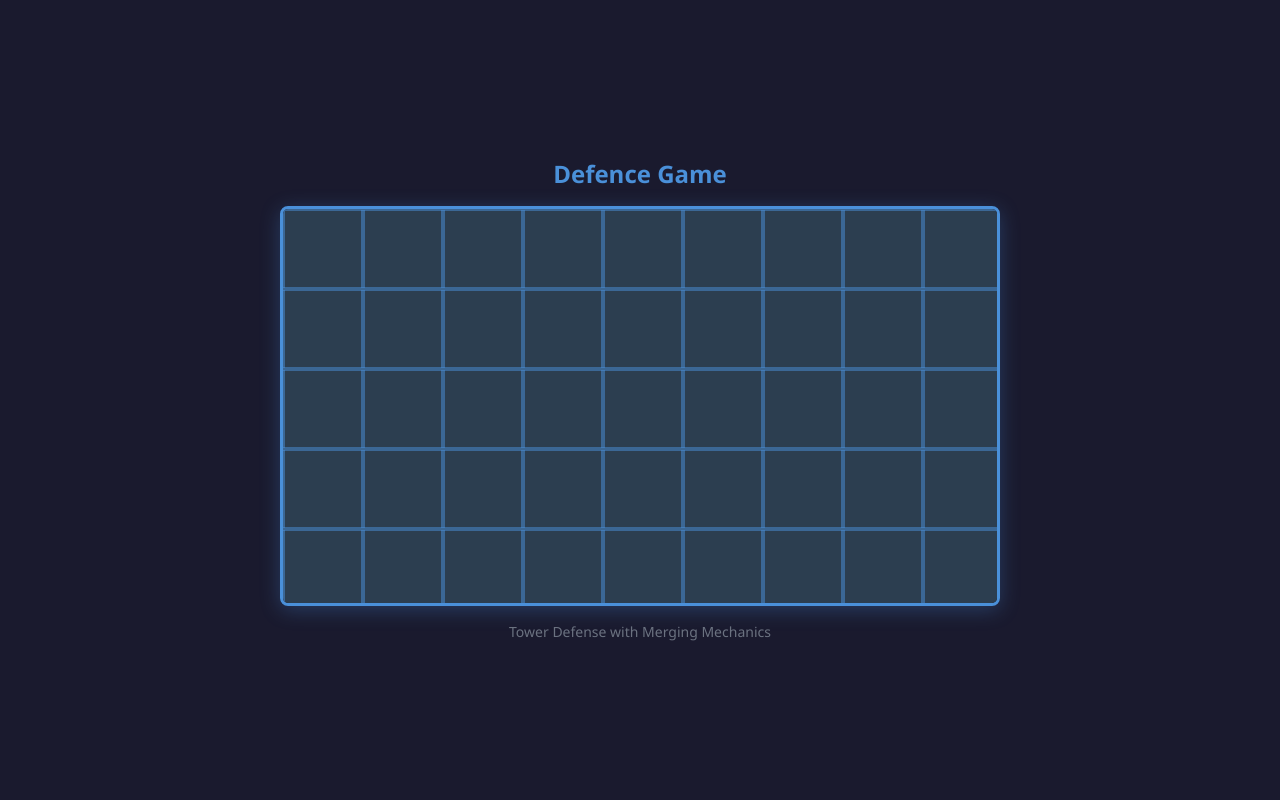
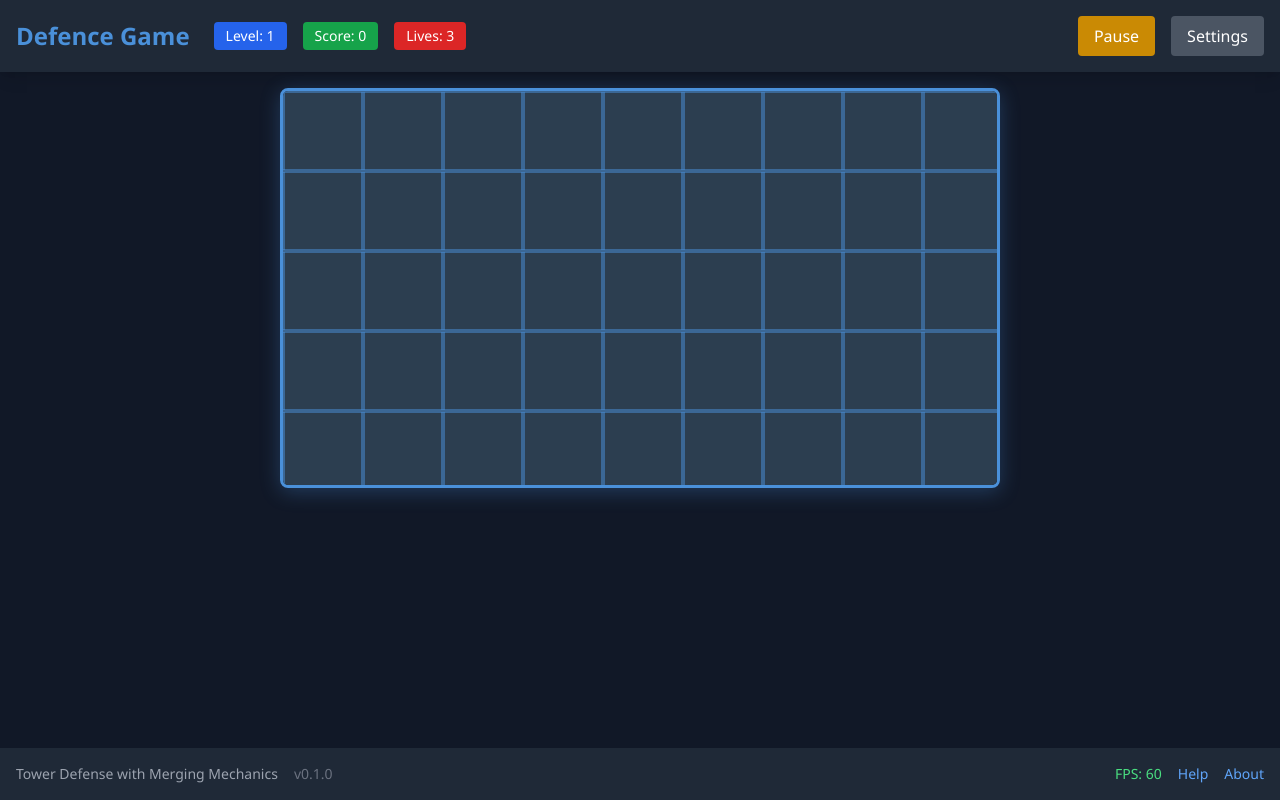
Before and after one commit to tmdgusya/vibe-defence-game, a React (Vite) app: page / in a window 1280 px wide. Built offline with nearby package versions, Linux system fonts and the light colour scheme.

Commit message:
**TASK-007**: Set up React component structure (vibe-kanban 46a3dc12)
- \*\*Priority\*\*: High
- \*\*Estimated Time\*\*: 3 hours
- \*\*Dependencies\*\*: TASK-001
- \*\*Acceptance Criteria\*\*:
    - Basic React app structure
    - Component hierarchy defined
    - Hot reload working

```diff
--- a/src/App.tsx
+++ b/src/App.tsx
@@ -1,24 +1,7 @@
-import { useRef } from 'react';
-import PhaserGame, { PhaserGameRef } from './components/PhaserGame';
+import { GameUI } from './components';
 
 function App(): JSX.Element {
-  const phaserRef = useRef<PhaserGameRef>(null);
-
-  return (
-    <div className="game-container">
-      <header className="mb-4">
-        <h1 className="text-2xl font-bold text-game-primary">Defence Game</h1>
-      </header>
-
-      <main>
-        <PhaserGame ref={phaserRef} />
-      </main>
-
-      <footer className="mt-4 text-sm text-gray-500">
-        <p>Tower Defense with Merging Mechanics</p>
-      </footer>
-    </div>
-  );
+  return <GameUI />;
 }
 
 export default App;
--- /dev/null
+++ b/src/components/Footer.tsx
@@ -0,0 +1,32 @@
+import React from 'react';
+
+interface FooterProps {
+  gameVersion?: string;
+  fps?: number;
+}
+
+const Footer: React.FC<FooterProps> = ({ gameVersion = '0.1.0', fps = 60 }) => {
+  return (
+    <footer className="bg-gray-800 text-white p-4 mt-auto">
+      <div className="container mx-auto flex justify-between items-center text-sm">
+        <div className="flex items-center space-x-4">
+          <span className="text-gray-400">
+            Tower Defense with Merging Mechanics
+          </span>
+          <span className="text-gray-500">v{gameVersion}</span>
+        </div>
+        <div className="flex items-center space-x-4">
+          <span className="text-green-400">FPS: {fps}</span>
+          <button className="text-blue-400 hover:text-blue-300 transition-colors">
+            Help
+          </button>
+          <button className="text-blue-400 hover:text-blue-300 transition-colors">
+            About
+          </button>
+        </div>
+      </div>
+    </footer>
+  );
+};
+
+export default Footer;
--- /dev/null
+++ b/src/components/GameUI.tsx
@@ -0,0 +1,37 @@
+import React from 'react';
+import Header from './Header';
+import Footer from './Footer';
+import PhaserGame from './PhaserGame';
+import { useGameStore } from '../store/gameStore';
+import { useGameLoop, useKeyboardControls } from '../hooks';
+
+const GameUI: React.FC = () => {
+  const { score, level, lives, fps, isPaused, setPaused } = useGameStore();
+
+  useGameLoop();
+  useKeyboardControls();
+
+  const togglePause = () => setPaused(!isPaused);
+
+  return (
+    <div className="min-h-screen bg-gray-900 flex flex-col">
+      <Header
+        score={score}
+        level={level}
+        lives={lives}
+        onPause={togglePause}
+        isPaused={isPaused}
+      />
+
+      <main className="flex-1 container mx-auto py-4">
+        <div className="flex justify-center items-center h-full">
+          <PhaserGame />
+        </div>
+      </main>
+
+      <Footer gameVersion="0.1.0" fps={fps} />
+    </div>
+  );
+};
+
+export default GameUI;
--- /dev/null
+++ b/src/components/Header.tsx
@@ -0,0 +1,49 @@
+import React from 'react';
+
+interface HeaderProps {
+  score?: number;
+  level?: number;
+  lives?: number;
+  isPaused?: boolean;
+  onPause?: () => void;
+}
+
+const Header: React.FC<HeaderProps> = ({
+  score = 0,
+  level = 1,
+  lives = 3,
+  isPaused = false,
+  onPause,
+}) => {
+  return (
+    <header className="bg-gray-800 text-white p-4 shadow-lg">
+      <div className="container mx-auto flex justify-between items-center">
+        <div className="flex items-center space-x-6">
+          <h1 className="text-2xl font-bold text-game-primary">Defence Game</h1>
+          <div className="flex items-center space-x-4 text-sm">
+            <span className="bg-blue-600 px-3 py-1 rounded">
+              Level: {level}
+            </span>
+            <span className="bg-green-600 px-3 py-1 rounded">
+              Score: {score}
+            </span>
+            <span className="bg-red-600 px-3 py-1 rounded">Lives: {lives}</span>
+          </div>
+        </div>
+        <div className="flex items-center space-x-4">
+          <button
+            onClick={onPause}
+            className={`${isPaused ? 'bg-green-600 hover:bg-green-700' : 'bg-yellow-600 hover:bg-yellow-700'} px-4 py-2 rounded transition-colors`}
+          >
+            {isPaused ? 'Resume' : 'Pause'}
+          </button>
+          <button className="bg-gray-600 hover:bg-gray-700 px-4 py-2 rounded transition-colors">
+            Settings
+          </button>
+        </div>
+      </div>
+    </header>
+  );
+};
+
+export default Header;
--- /dev/null
+++ b/src/components/index.ts
@@ -0,0 +1,5 @@
+export { default as Header } from './Header';
+export { default as Footer } from './Footer';
+export { default as GameUI } from './GameUI';
+export { default as PhaserGame } from './PhaserGame';
+export type { PhaserGameRef } from './PhaserGame';
--- /dev/null
+++ b/src/hooks/index.ts
@@ -0,0 +1,2 @@
+export { useGameLoop } from './useGameLoop';
+export { useKeyboardControls } from './useKeyboardControls';
--- /dev/null
+++ b/src/hooks/useGameLoop.ts
@@ -0,0 +1,37 @@
+import { useEffect } from 'react';
+import { useGameStore } from '../store/gameStore';
+
+export const useGameLoop = () => {
+  const { fps, setFps, isPaused, isGameOver } = useGameStore();
+
+  useEffect(() => {
+    if (isPaused || isGameOver) return;
+
+    let lastTime = performance.now();
+    let frameCount = 0;
+    let fpsUpdateTime = lastTime;
+
+    const calculateFPS = () => {
+      const now = performance.now();
+      frameCount++;
+
+      if (now - fpsUpdateTime >= 1000) {
+        const currentFPS = Math.round(
+          (frameCount * 1000) / (now - fpsUpdateTime)
+        );
+        setFps(currentFPS);
+        frameCount = 0;
+        fpsUpdateTime = now;
+      }
+
+      lastTime = now;
+      requestAnimationFrame(calculateFPS);
+    };
+
+    const animationId = requestAnimationFrame(calculateFPS);
+
+    return () => cancelAnimationFrame(animationId);
+  }, [isPaused, isGameOver, setFps]);
+
+  return { fps, isPaused, isGameOver };
+};
--- /dev/null
+++ b/src/hooks/useKeyboardControls.ts
@@ -0,0 +1,25 @@
+import { useEffect } from 'react';
+import { useGameStore } from '../store/gameStore';
+
+export const useKeyboardControls = () => {
+  const { setPaused } = useGameStore();
+
+  useEffect(() => {
+    const handleKeyPress = (event: KeyboardEvent) => {
+      switch (event.key.toLowerCase()) {
+        case 'p':
+        case ' ':
+          event.preventDefault();
+          setPaused((prev) => !prev);
+          break;
+        case 'escape':
+          event.preventDefault();
+          setPaused(true);
+          break;
+      }
+    };
+
+    window.addEventListener('keydown', handleKeyPress);
+    return () => window.removeEventListener('keydown', handleKeyPress);
+  }, [setPaused]);
+};
--- /dev/null
+++ b/src/store/gameStore.ts
@@ -0,0 +1,59 @@
+import { create } from 'zustand';
+
+interface GameState {
+  score: number;
+  level: number;
+  lives: number;
+  isPaused: boolean;
+  isGameOver: boolean;
+  fps: number;
+  wave: number;
+  enemiesKilled: number;
+  towersPlaced: number;
+}
+
+interface GameActions {
+  setScore: (score: number) => void;
+  setLevel: (level: number) => void;
+  setLives: (lives: number) => void;
+  setPaused: (paused: boolean) => void;
+  setGameOver: (gameOver: boolean) => void;
+  setFps: (fps: number) => void;
+  setWave: (wave: number) => void;
+  incrementEnemiesKilled: () => void;
+  incrementTowersPlaced: () => void;
+  resetGame: () => void;
+}
+
+const initialState: GameState = {
+  score: 0,
+  level: 1,
+  lives: 3,
+  isPaused: false,
+  isGameOver: false,
+  fps: 60,
+  wave: 1,
+  enemiesKilled: 0,
+  towersPlaced: 0,
+};
+
+export const useGameStore = create<GameState & GameActions>((set) => ({
+  ...initialState,
+
+  setScore: (score) => set({ score }),
+  setLevel: (level) => set({ level }),
+  setLives: (lives) => set({ lives }),
+  setPaused: (isPaused) => set({ isPaused }),
+  setGameOver: (isGameOver) => set({ isGameOver }),
+  setFps: (fps) => set({ fps }),
+  setWave: (wave) => set({ wave }),
+  incrementEnemiesKilled: () =>
+    set((state) => ({
+      enemiesKilled: state.enemiesKilled + 1,
+    })),
+  incrementTowersPlaced: () =>
+    set((state) => ({
+      towersPlaced: state.towersPlaced + 1,
+    })),
+  resetGame: () => set(initialState),
+}));
```
Also changed, not shown: eslint.config.js (added, +56 -0 lines), .eslintrc.cjs (deleted).
